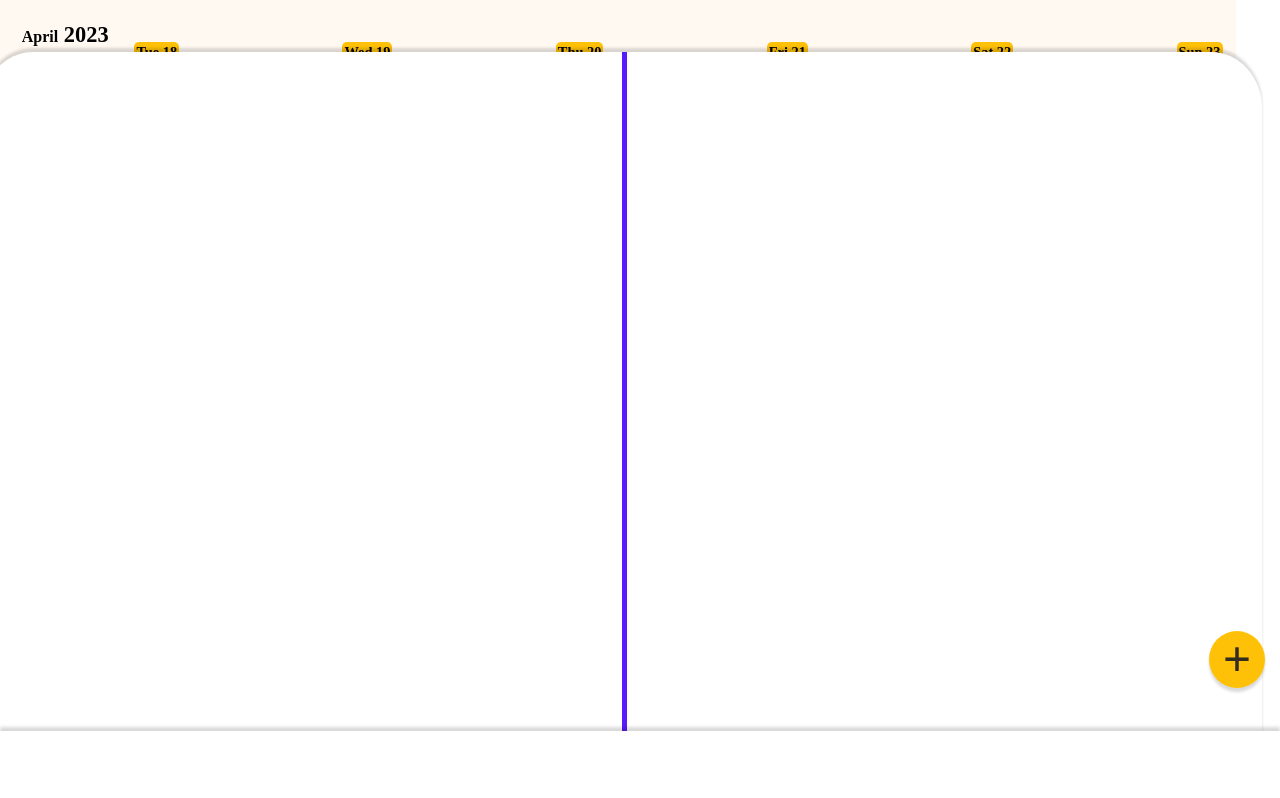
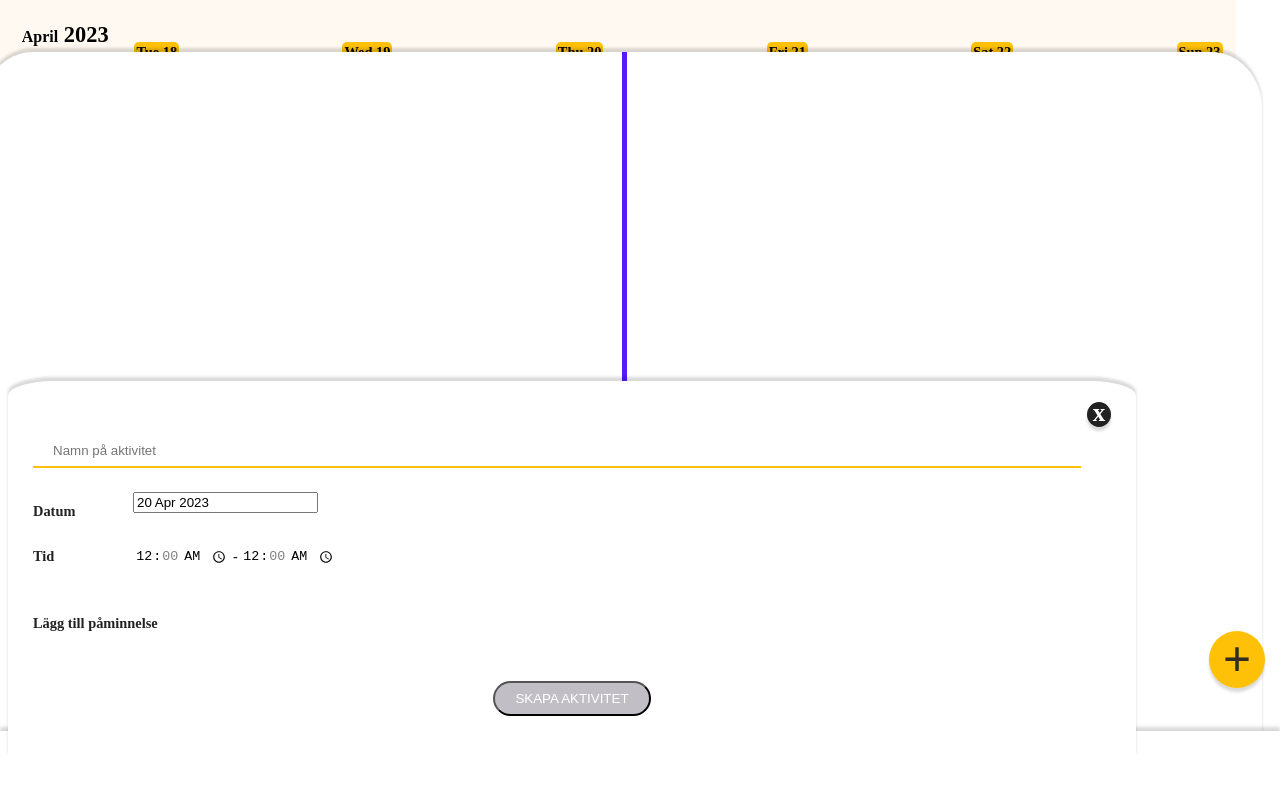
Before and after one commit to crtneko97/grp7_project, a Next.js app: page /schedule in a window 1280 px wide. Shown: the top 798 px of the page. Built offline with nearby package versions, Linux system fonts and the light colour scheme; some icons are missing.

Commit message:
Exit knapp Task-Rutan, blå bakgrund tasks

```diff
--- a/components/CreateTasks.tsx
+++ b/components/CreateTasks.tsx
@@ -31,14 +31,27 @@ const CreateTaskForm: React.FC<Props> = ({ onSubmit }) => {
     setTasks([...tasks, newTask]) // Add the new task to the tasks array
   }
 
+  /* onClick Manual-Time-PopUp meny */
+  const [isHidden, setIsHidden] = useState(true)
+
+  function toggleManuellTime() {
+    setIsHidden(!isHidden)
+  }
+
   return (
     <>
       {/* Skapa task TODO kort */}
+      <div className={isHidden ? styles.visible : styles.hidden}>
         <div className={styles.setuptaskCard}>
           <div className={styles.setuptask}>
             {/* EXIT BUTTON --- TODO - hide-card */}
             <div className={styles.timerExitBox}>
-            <div className={styles.timerExitKnapp}>x</div>
+              <div
+                onClick={toggleManuellTime}
+                className={styles.timerExitKnapp}
+              >
+                x
+              </div>
             </div>
             {/* EXIT BUTTON END --- TODO - hide-card */}
             <ul>
@@ -113,6 +126,7 @@ const CreateTaskForm: React.FC<Props> = ({ onSubmit }) => {
             <br />
           </div>
         </div>
+      </div>
     </>
   )
 }
--- a/components/Schema.tsx
+++ b/components/Schema.tsx
@@ -6,6 +6,7 @@ import styles from "@/styles/Home.module.css"
 import { Task } from "@/types/Task"
 import { useState } from "react"
 import Head from "next/head"
+import CreateTaskForm from "./CreateTasks"
 
 interface SchemaProps {}
 
@@ -63,6 +64,13 @@ const Schema: React.FC<SchemaProps> = () => {
   const weekDays: moment.Moment[] = Array.from({ length: 7 }, (_, i) =>
     moment(currentDate).add(i - 3, "day")
   )
+
+  /* onClick Manual-Time-PopUp meny */
+  const [isHidden, setIsHidden] = useState(true)
+
+  function toggleManuellTime() {
+    setIsHidden(!isHidden)
+  }
 
   return (
     <>
--- a/components/TimerControls.tsx
+++ b/components/TimerControls.tsx
@@ -2,10 +2,8 @@ import { useState, useEffect } from "react"
 import styles from "@/styles/Home.module.css"
 import TimerClock from "./TimeClock"
 
-
 const TimerControls = () => {
   const [duration, setDuration] = useState<number>(0)
-
 
   const handleButtonClick = (selectedDuration: number) => {
     setDuration(selectedDuration)
--- a/pages/schedule.tsx
+++ b/pages/schedule.tsx
@@ -11,7 +11,7 @@ const CalendarPage = () => {
     <>
       <Schema />
 
-      {/*<CreateTaskForm onSubmit={handleSubmit} /> */}
+      <CreateTaskForm onSubmit={handleSubmit} />
 
       <BottomNavbar />
     </>
--- a/styles/Home.module.css
+++ b/styles/Home.module.css
@@ -120,16 +120,6 @@
   z-index: 99;
 }
 
-.bottomNavbar {
-  background-color: #f30101;
-  position: absolute;
-  margin-top: 154%;
-  padding: 2em;
-  height: auto;
-  width: 100%;
-  z-index: 1;
-}
-
 /*                                             Schema sida                  * AVSLUTA *                   */
 
 /*                                             Start Popup Peppi Image                                    */
@@ -144,9 +134,10 @@
 .setuptaskCard {
   display: block;
   position: absolute;
+  background-color: #fff;
   border: 5px solid #ffffff;
   padding: 15px;
-  margin-top: 41%;
+  margin-top: 22.7%;
   height: auto;
   width: 85%;
   border-radius: 4% 4% 0 0;
@@ -154,7 +145,7 @@
   -webkit-box-shadow: 0px -4px 3px rgba(1, 1, 1, 0.15);
   -moz-box-shadow: 0px -4px 3px rgba(1, 1, 1, 0.15);
   box-shadow: 0px -4px 3px rgba(1, 1, 1, 0.15);
-  z-index: 99;
+  z-index: 2;
 }
 
 .setuptask {
@@ -209,6 +200,18 @@
   padding-left: 20px;
   padding-right: 20px;
 }
+
+.createdTask {
+  background-color: #561cfb;
+  border-radius: 999em 999em 999em 999em;
+  color: #ffffff;
+  padding-top: 8px;
+  padding-bottom: 8px;
+  padding-left: 20px;
+  padding-right: 20px;
+  margin-bottom: 4%;
+}
+
 /*                                               TASK CARD END                                             */
 
 /*                                                TIMER                                                    */
@@ -423,7 +426,7 @@
   position: absolute;
   background-color: #ffffff;
   padding: 15px;
-  margin-top: -47%;
+  margin-top: -55%; /* org -37% */
   height: 399px;
   width: 327px;
 
```
Lines whose indentation alone changed are shown as unchanged.
